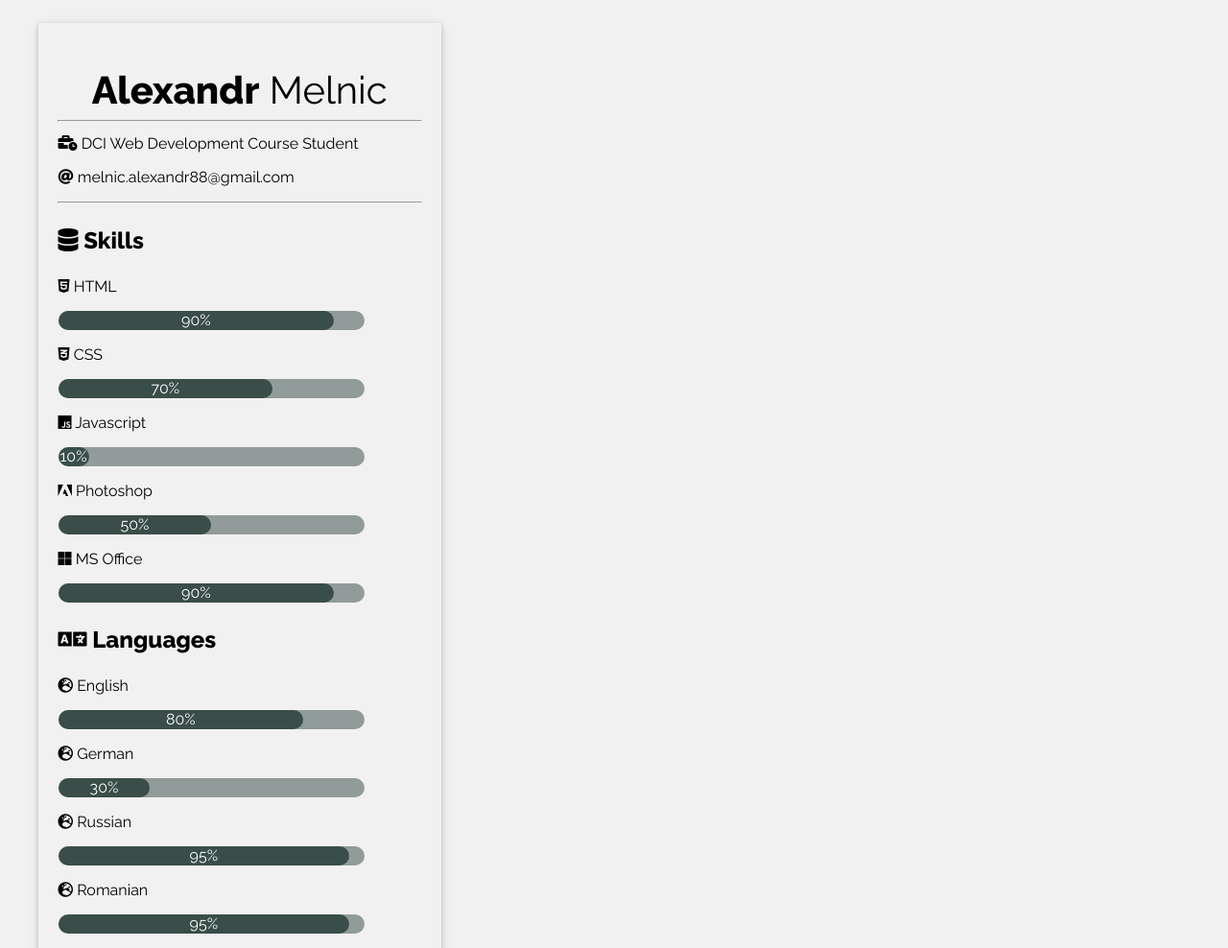
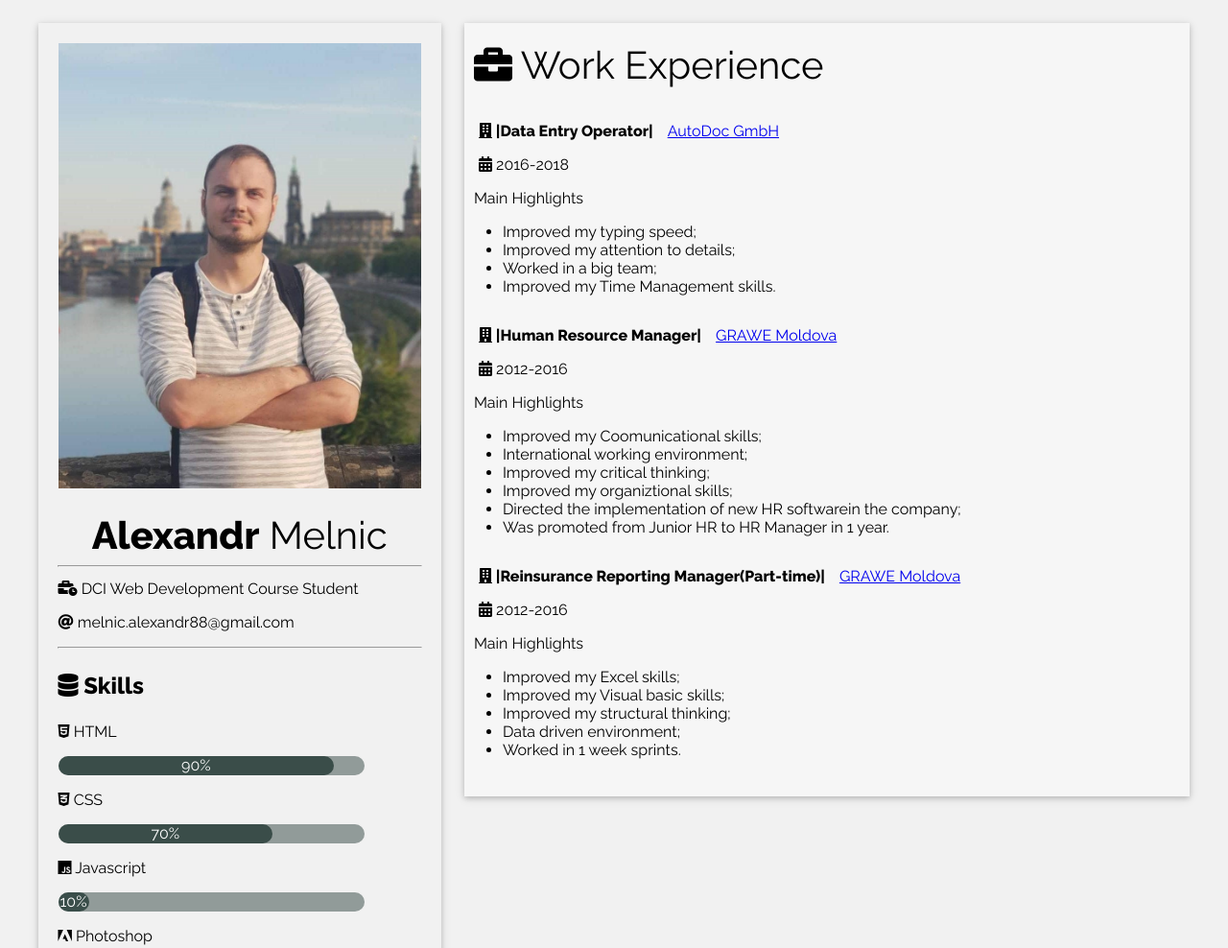
Before and after one commit to dciberlin/CV_MelnicAlexandr, a plain HTML site: page index.html in a window 1280 px wide. Shown: the top 988 px of the page at 96% size. Drawn offline with Linux system fonts and the light colour scheme.

Commit message:
Added working experience and my photo

```diff
--- a/index.html
+++ b/index.html
@@ -130,5 +130,61 @@
                     </div>
                 </article>
             </div>
+<!--            RIGHT SIDE-->
+<div class="right_side">
+    <article class="art">
+        <p class="work"><i class="fas fa-briefcase"></i> Work Experience</p>
+        <div class="exper">
+            <div class="exp">
+                <p class="bold"><i class="fas fa-building"></i> |Data Entry Operator|</p>
+                <p class="link"><a href="https://www.autodoc.de/" target="_blank">AutoDoc GmbH</a></p>
+            </div>
+            <div class="exp">
+                <p class="year"><i class="fas fa-calendar-alt"></i> 2016-2018</p>
+            </div>
+            <p class="text">Main Highlights</p>
+            <ul>
+                <li>Improved my typing speed;</li>
+                <li>Improved my attention to details;</li>
+                <li>Worked in a big team;</li>
+                <li>Improved my Time Management skills.</li>
+            </ul>
+        </div>
+        <div class="exper">
+            <div class="exp">
+                <p class="bold"><i class="fas fa-building"></i> |Human Resource Manager|</p>
+                <p class="link"><a href="https://www.grawe.md/" target="_blank">GRAWE Moldova</a></p>
+            </div>
+            <div class="exp">
+                <p class="year"><i class="fas fa-calendar-alt"></i> 2012-2016</p>
+            </div>
+            <p class="text">Main Highlights</p>
+            <ul>
+                <li>Improved my Coomunicational skills;</li>
+                <li>International working environment;</li>
+                <li>Improved my critical thinking;</li>
+                <li>Improved my organiztional skills;</li>
+                <li>Directed the implementation of new HR softwarein the company;</li>
+                <li>Was promoted from Junior HR to HR Manager in 1 year.</li>
+            </ul>
+        </div>
+        <div class="exper">
+            <div class="exp">
+                <p class="bold"><i class="fas fa-building"></i> |Reinsurance Reporting Manager(Part-time)|</p>
+                <p class="link"><a href="https://www.grawe.md/" target="_blank">GRAWE Moldova</a></p>
+            </div>
+            <div class="exp">
+                <p class="year"><i class="fas fa-calendar-alt"></i> 2012-2016</p>
+            </div>
+            <p class="text">Main Highlights</p>
+            <ul>
+                <li>Improved my Excel skills;</li>
+                <li>Improved my Visual basic skills;</li>
+                <li>Improved my structural thinking;</li>
+                <li>Data driven environment;</li>
+                <li>Worked in 1 week sprints.</li>
+            </ul>
+        </div>
+    </article>
 
 </html>
```
Also changed, not shown: alex.jpg (added).
